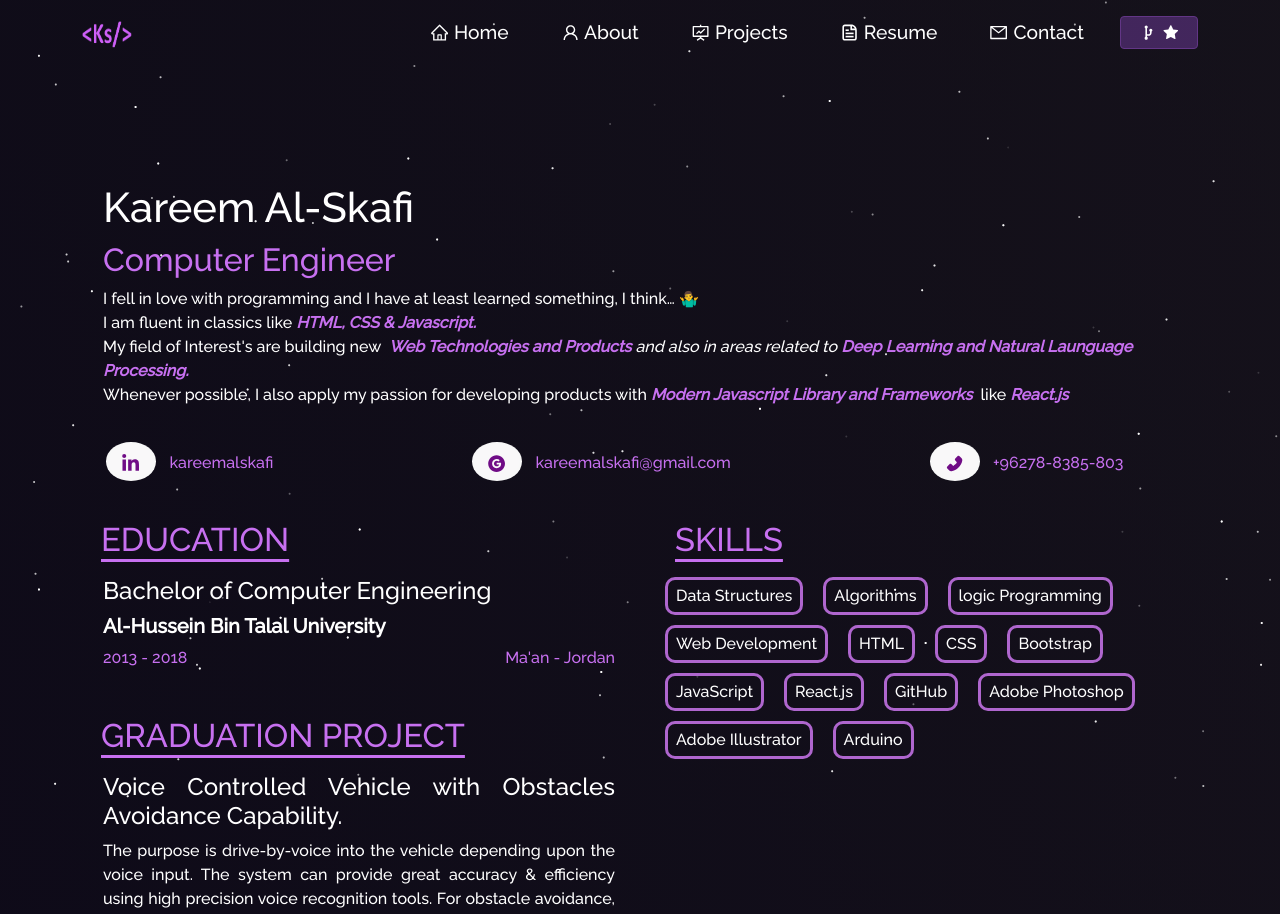
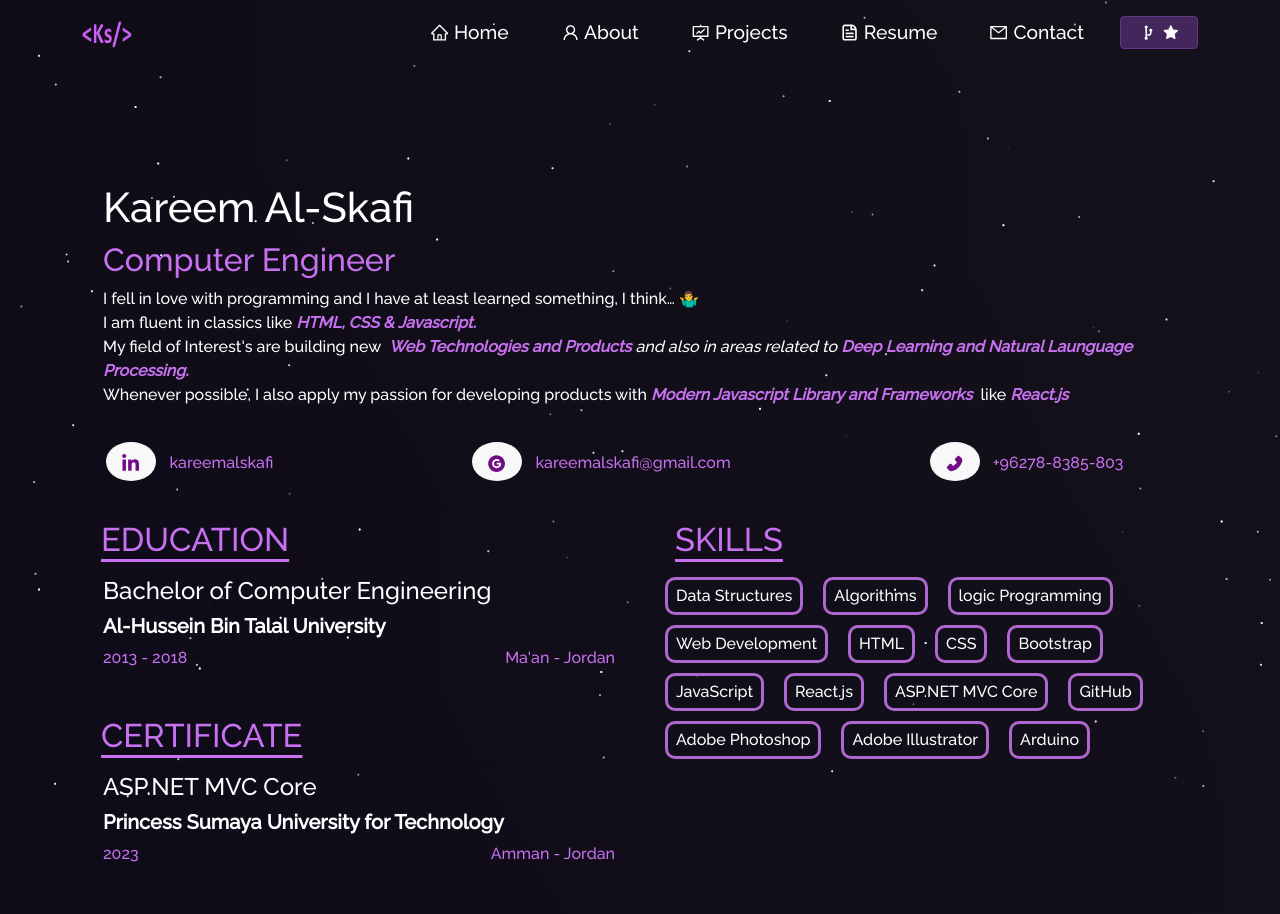
Before and after one commit to kareemalskafi/Kareem-portfolio, a React (Create React App) app: page /resume in a window 1280 px wide. Shown: the top 914 px of the page. Built offline with nearby package versions, Linux system fonts and the light colour scheme.

Commit message:
Add files via upload

```diff
--- a/src/components/Resume/ResumeContent.js
+++ b/src/components/Resume/ResumeContent.js
@@ -124,6 +124,23 @@ export function Education() {
     </>
   );
 }
+
+export function Certificate() {
+  return (
+    <>
+      <h1 className="hyper-link">CERTIFICATE</h1>
+      <h4>ASP.NET MVC Core </h4>
+      <h5>
+        <b>Princess Sumaya University for Technology</b>
+      </h5>
+      <p style={{ display: "flex", justifyContent: "space-between" }}>
+        <span className="purple"> 2023</span>
+        <span className="purple"> Amman - Jordan</span>
+      </p>
+    </>
+  );
+}
+
 export function Skills() {
   return (
     <>
@@ -138,6 +155,7 @@ export function Skills() {
         <li>Bootstrap</li>
         <li>JavaScript</li>
         <li>React.js</li>
+        <li>ASP.NET MVC Core</li>
         <li>GitHub</li>
         <li>Adobe Photoshop</li>
         <li>Adobe Illustrator</li>
--- a/src/components/Resume/ResumeKareem.js
+++ b/src/components/Resume/ResumeKareem.js
@@ -7,6 +7,7 @@ import {
   NameTitle,
   ContactInfo,
   Education,
+  Certificate,
   Skills,
   Graduation,
   Language,
@@ -29,6 +30,9 @@ function ResumeKareem() {
           <Col md={6} style={{ paddingRight: "25px" }}>
             <Row>
               <Education />
+            </Row>
+            <Row>
+              <Certificate />
             </Row>
             <Row>
               <Graduation />
```
